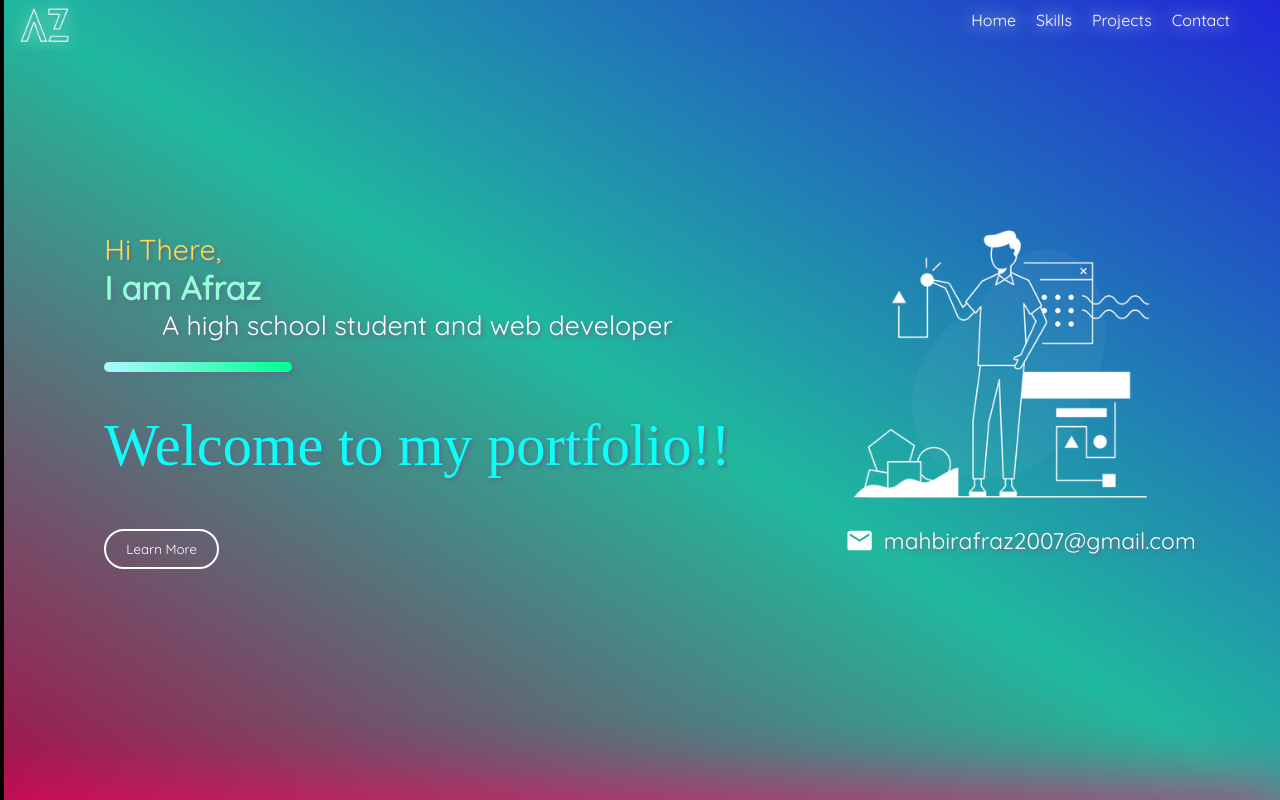
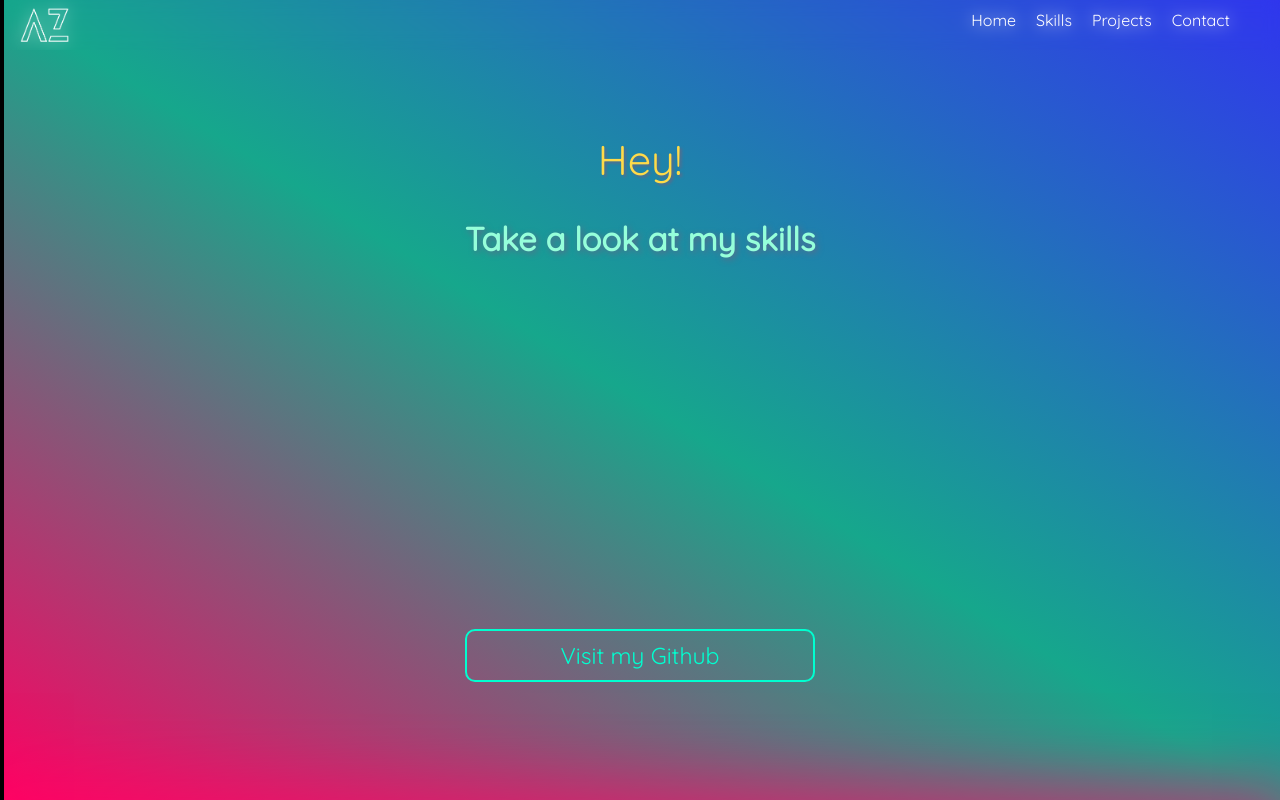
Before and after one commit to Afraz-2005/react-portfolio, a React (Create React App) app: page /skills in a window 1280 px wide. Shown: the top 800 px of the page. Built offline with nearby package versions, Linux system fonts and the light colour scheme; a web font is replaced by a local one.

Commit message:
fixed a minor bug

```diff
--- a/src/App.js
+++ b/src/App.js
@@ -32,7 +32,7 @@ function App() {
           <div>
             <Navbar />
             <Switch>
-              <Route path="/" component={Home} />
+              <Route path="/" component={Home} exact/>
               <Route path="/skills" component={Skill} />
               <Route component={Error} />
             </Switch>
```
